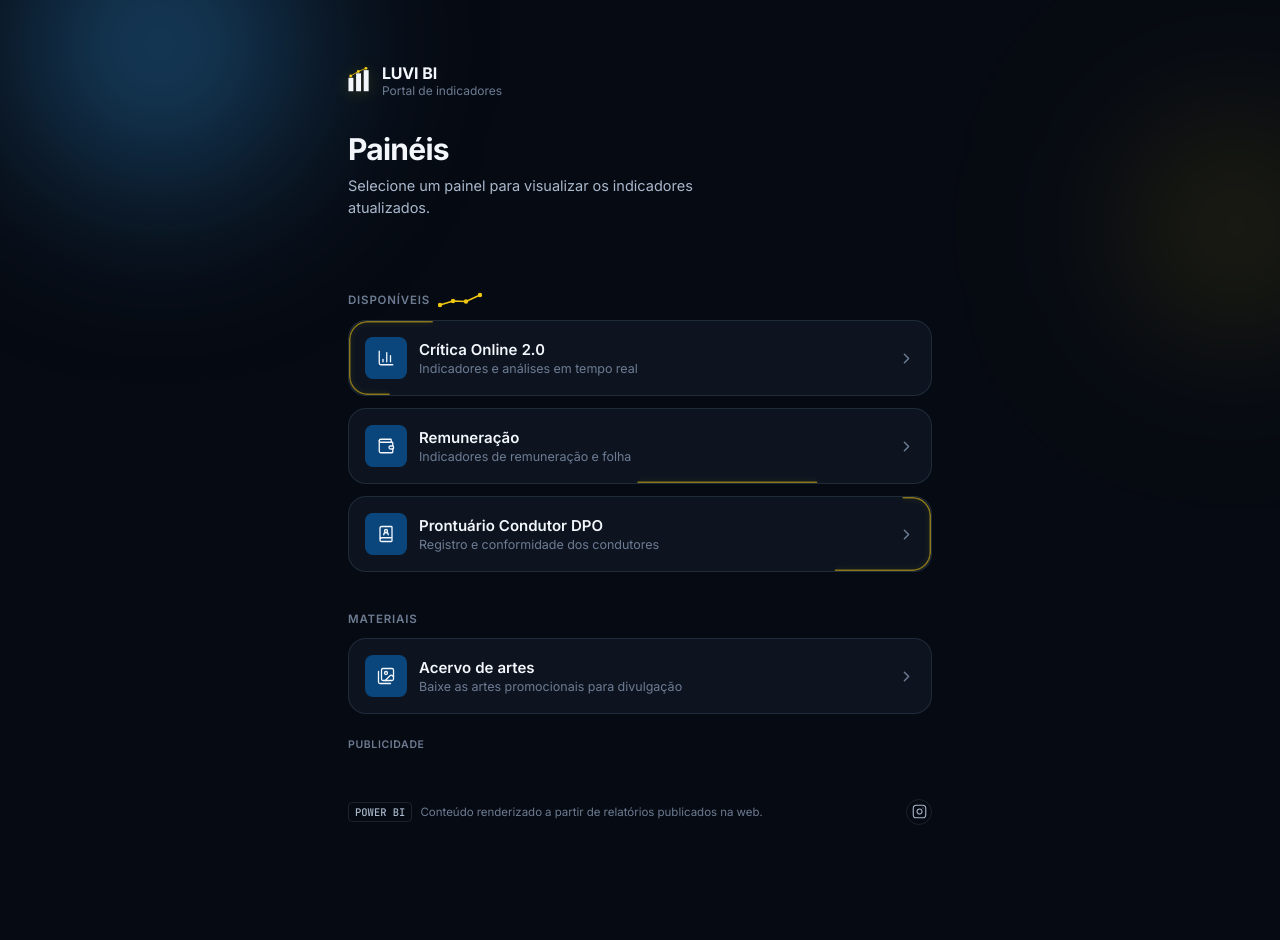
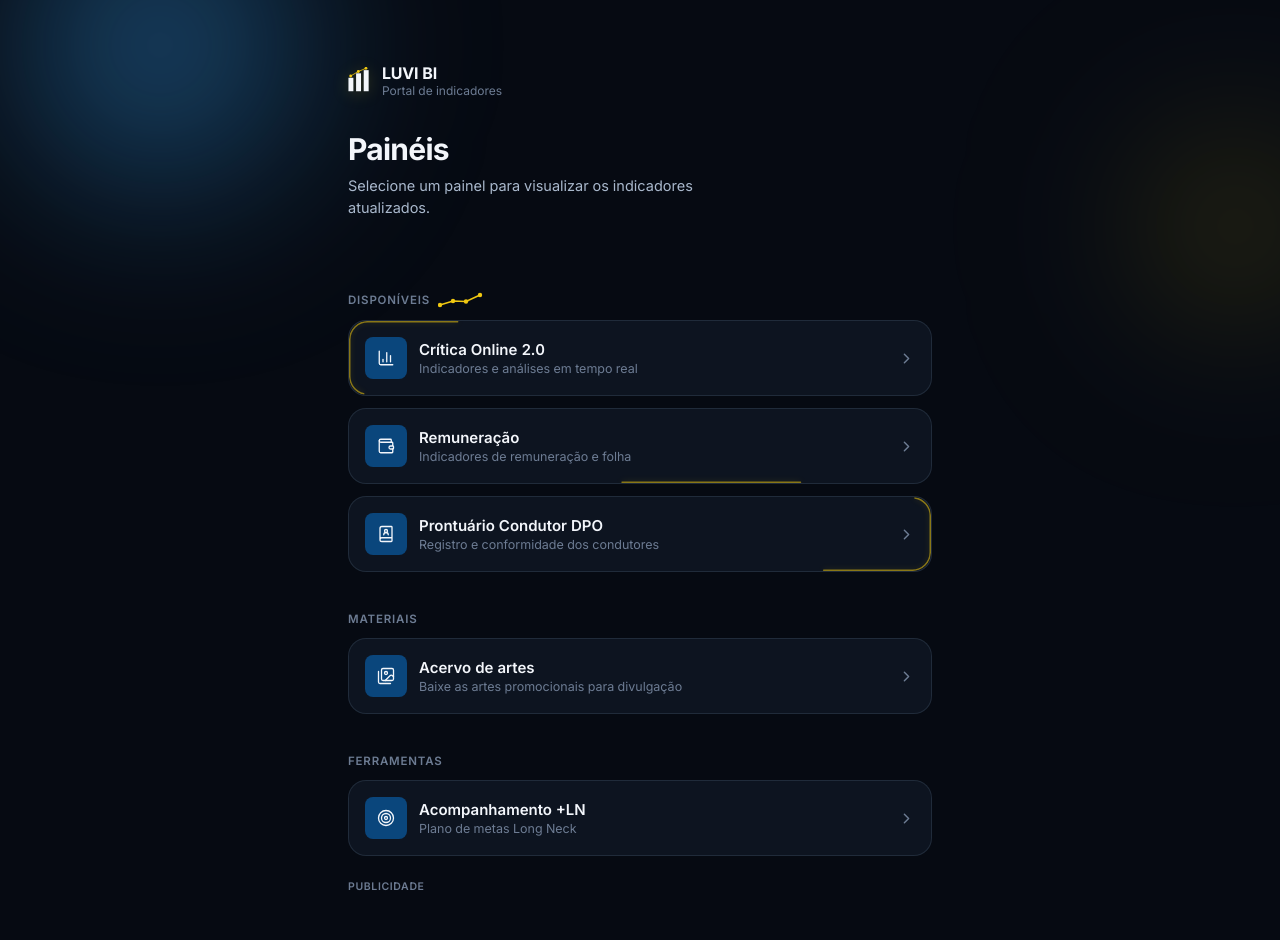
Before and after one commit to Lreus-1/Cr-tica-Online, a React (Vite) app: page / in a window 1280 px wide. Shown: the top 940 px of the page. Before the commit the page ends 849 px from the top, so only its background shows below. Built offline with nearby package versions, Linux system fonts and the light colour scheme.

Commit message:
Adição +LN

```diff
--- a/src/pages/Home.jsx
+++ b/src/pages/Home.jsx
@@ -1,4 +1,4 @@
-import { Instagram, Images, ChevronRight } from 'lucide-react';
+import { Instagram, Images, Target, ChevronRight } from 'lucide-react';
 import { Link } from 'react-router-dom';
 import { dashboards } from '../config/dashboards.js';
 import DashboardCard from '../components/DashboardCard.jsx';
@@ -60,6 +60,23 @@ export default function Home() {
         <ChevronRight className="dash-row__chevron" size={17} strokeWidth={2} />
       </Link>
 
+      <div className="home__section-label">Ferramentas</div>
+      <a
+        href="https://acompanhamento-ln.vercel.app/"
+        target="_blank"
+        rel="noopener noreferrer"
+        className="dash-row"
+      >
+        <span className="dash-row__icon">
+          <Target size={18} strokeWidth={1.75} />
+        </span>
+        <span className="dash-row__body">
+          <span className="dash-row__title">Acompanhamento +LN</span>
+          <span className="dash-row__desc">Plano de metas Long Neck</span>
+        </span>
+        <ChevronRight className="dash-row__chevron" size={17} strokeWidth={2} />
+      </a>
+
       <AdSlot />
 
       <footer className="home__footer">
```
